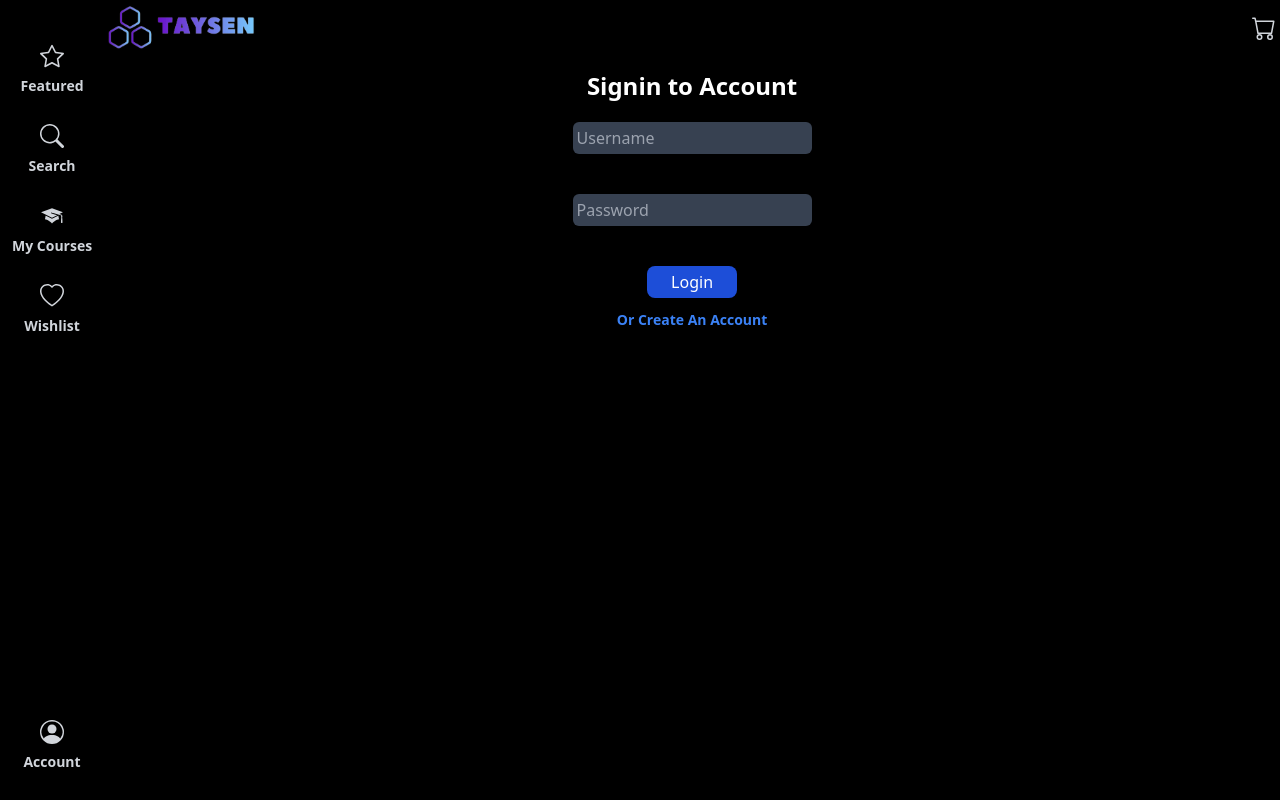
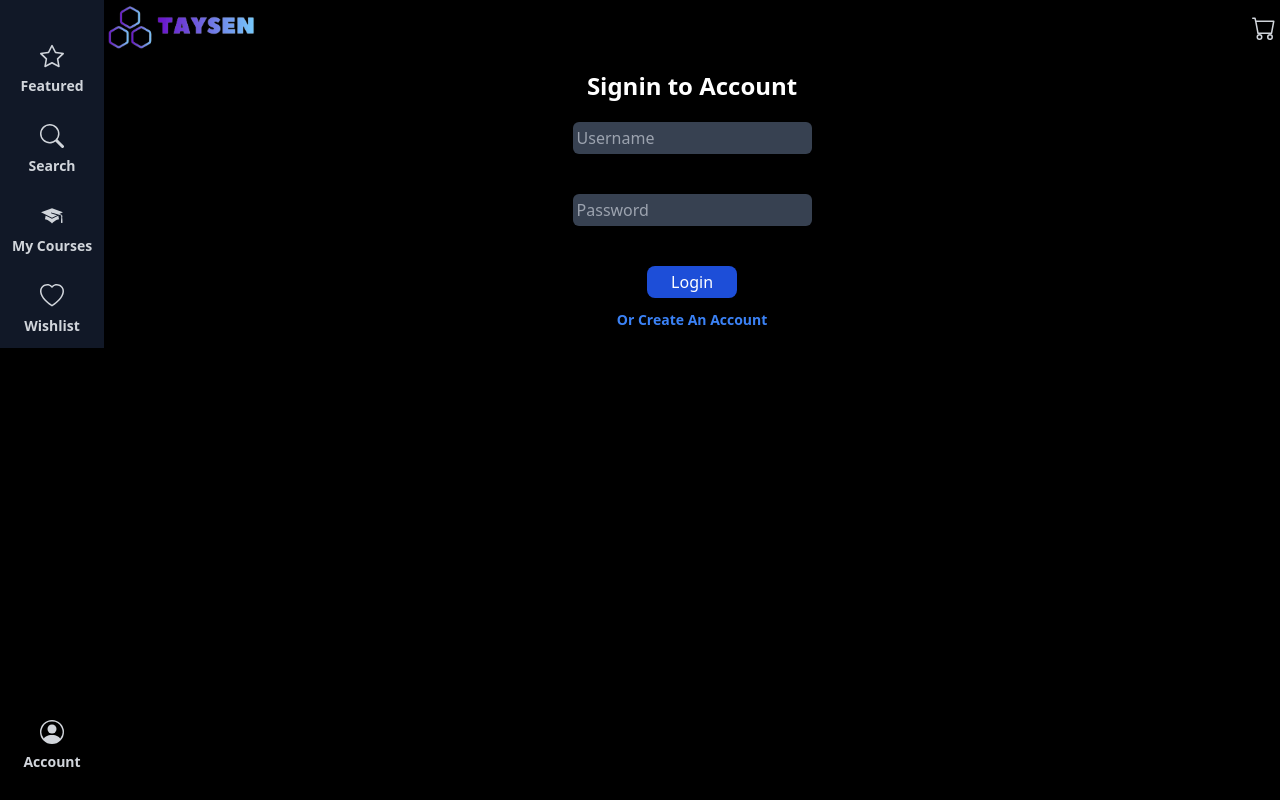
Before and after one commit to suwilanji-chipofya-hadat/taysen-academy-client, a React (Vite) app: page /login in a window 1280 px wide. Built offline with nearby package versions, Linux system fonts and the light colour scheme.

Commit message:
Update Navbar.jsx

```diff
--- a/src/components/Navbar.jsx
+++ b/src/components/Navbar.jsx
@@ -10,7 +10,7 @@ export default function Navbar() {
         console.log(location.pathname)
     }, [location])
     return (
-        <div className="sticky bottom-0 sm:static w-full bg-black flex justify-around p-3 sm:w-fit sm:flex-col sm:justify-normal sm:space-y-7 sm:pt-11 sm:items-center">
+        <div className="sticky bottom-0 sm:static w-full flex justify-around p-3 sm:w-fit sm:flex-col sm:justify-normal sm:space-y-7 sm:pt-11 sm:items-center">
             <Link to={'/'} className={`${location.pathname === "/" && "text-white"} flex flex-col items-center space-y-2`}>
                 <BsStar className="text-2xl font-bold"/>
                 <p className="text-sm font-semibold">Featured</p>
```
